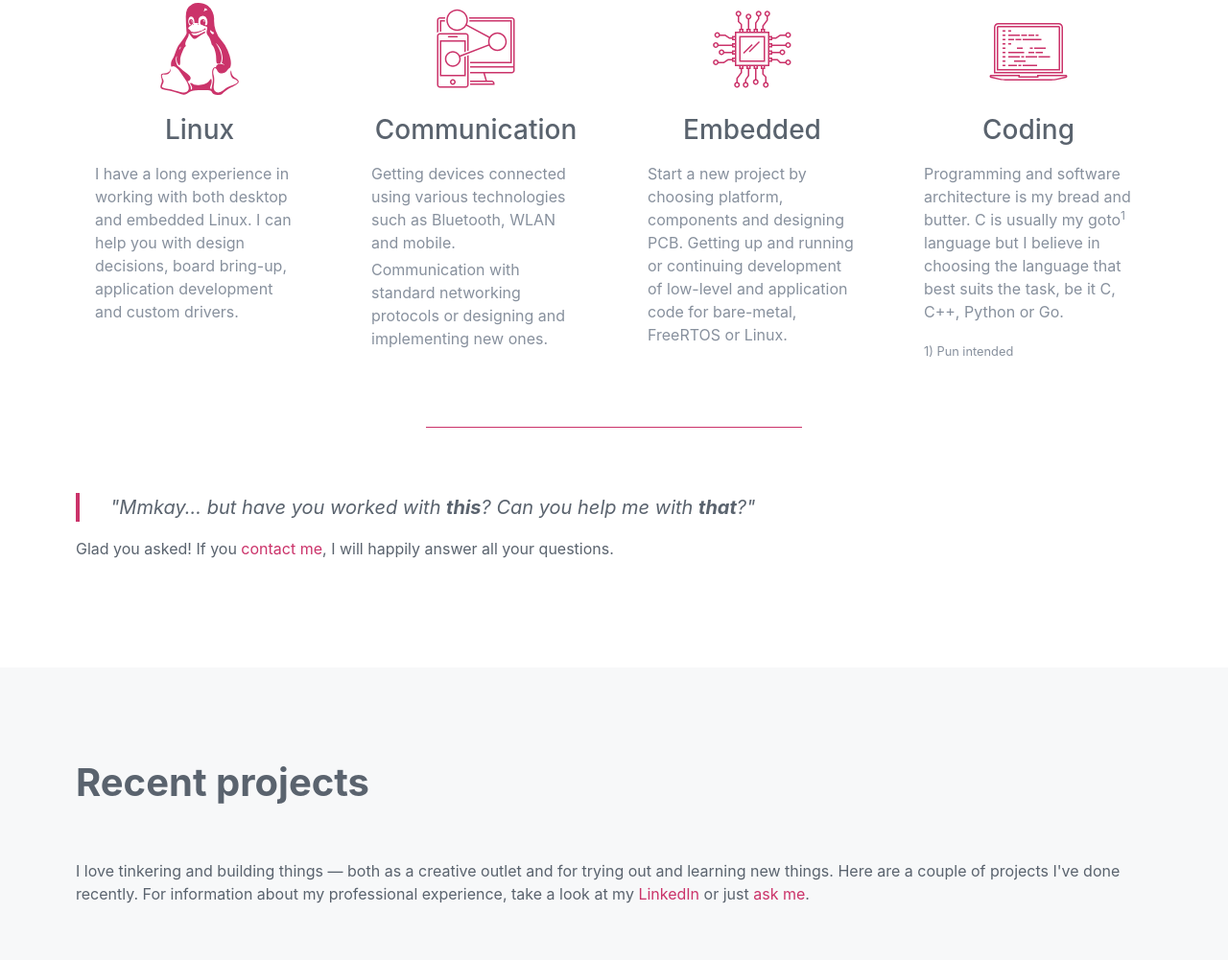
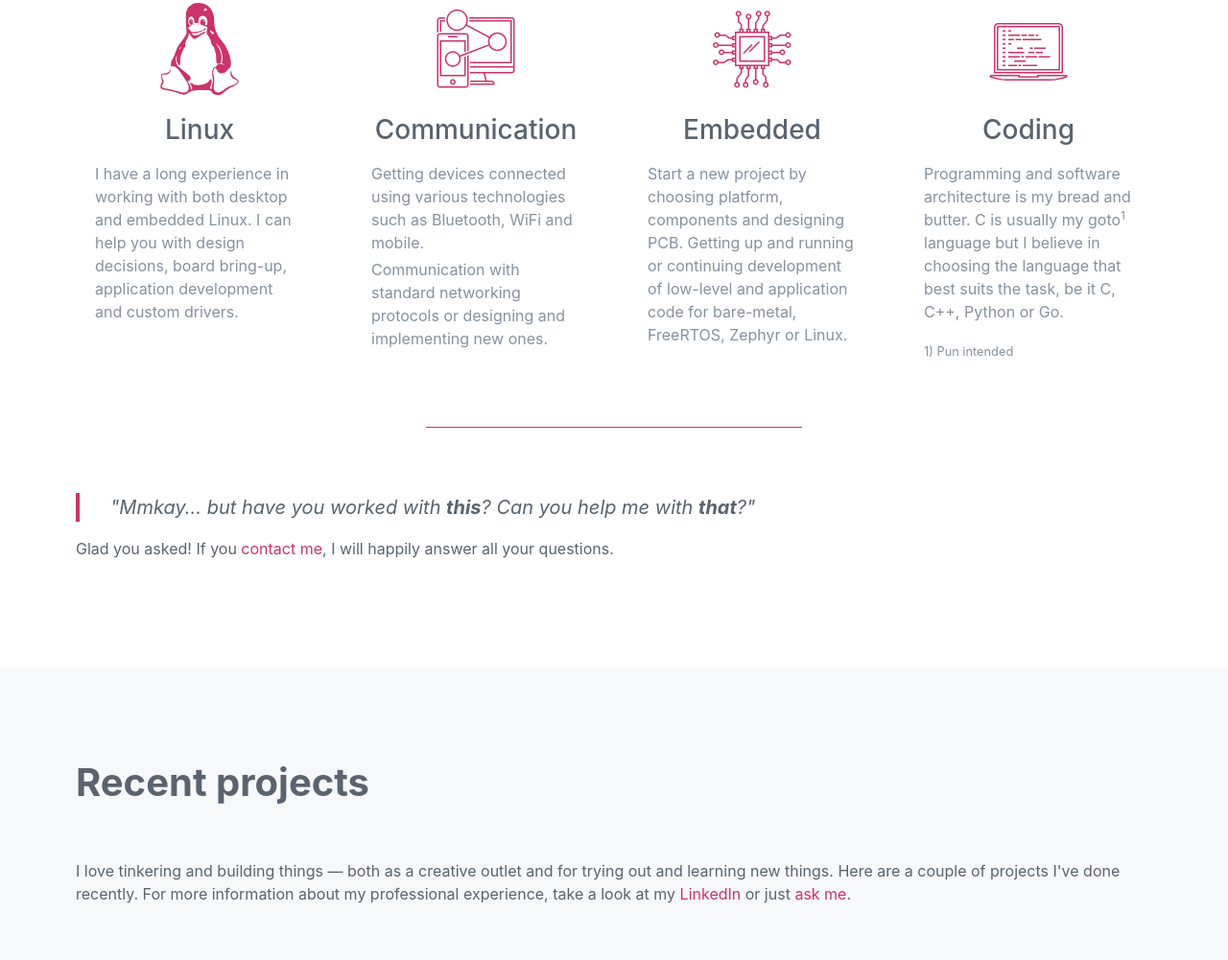
Before and after one commit to tsvehagen/svehagen.io, a plain HTML site: page index.html in a window 1280 px wide. Shown: the part 651-1652 px from the top of the page at 96% size. Drawn offline with nearby package versions, Linux system fonts and the light colour scheme.

Commit message:
Some minor changes

```diff
--- a/index.html
+++ b/index.html
@@ -70,7 +70,7 @@
                         <svg class="icon"><use xlink:href="/img/icons.svg#communication" /></svg>
                         <div class="card-body">
                             <h3 class="card-title">Communication</h3>
-                            <p class="card-text mb-1">Getting devices connected using various technologies such as Bluetooth, WLAN and mobile.</p>
+                            <p class="card-text mb-1">Getting devices connected using various technologies such as Bluetooth, WiFi and mobile.</p>
                             <p class="card-text">Communication with standard networking protocols or designing and implementing new ones.</p>
                         </div>
                     </div>
@@ -79,7 +79,7 @@
                         <svg class="icon"><use xlink:href="/img/icons.svg#embedded" /></svg>
                         <div class="card-body">
                             <h3 class="card-title">Embedded</h3>
-                            <p class="card-text">Start a new project by choosing platform, components and designing PCB. Getting up and running or continuing development of low-level and application code for bare-metal, FreeRTOS or Linux.</p>
+                            <p class="card-text">Start a new project by choosing platform, components and designing PCB. Getting up and running or continuing development of low-level and application code for bare-metal, FreeRTOS, Zephyr or Linux.</p>
                         </div>
                     </div>
                     <div class="card">
@@ -102,7 +102,7 @@
         <section id="projects">
             <div class="container">
                 <h1>Recent projects</h1>
-                <p>I love tinkering and building things &mdash; both as a creative outlet and for trying out and learning new things. Here are a couple of projects I've done recently. For information about my professional experience, take a look at my <a href="https://linkedin.com/in/tsvehagen">LinkedIn</a> or just <a href="#contact">ask me</a>.</p>
+                <p>I love tinkering and building things &mdash; both as a creative outlet and for trying out and learning new things. Here are a couple of projects I've done recently. For more information about my professional experience, take a look at my <a href="https://linkedin.com/in/tsvehagen">LinkedIn</a> or just <a href="#contact">ask me</a>.</p>
                 <div class="row py-5 mb-md-5">
                     <div class="col order-md-1">
                         <h2 class="mb-3">IoT with LoRaWAN</h2>
@@ -223,7 +223,7 @@
 
         <footer class="footer">
             <div class="container">
-                <p class="m-0"><small>&copy; Tobias Svehagen 2018.</small></p>
+                <p class="m-0"><small>&copy; Tobias Svehagen 2019.</small></p>
             </div>
         </footer>
     </body>
```
